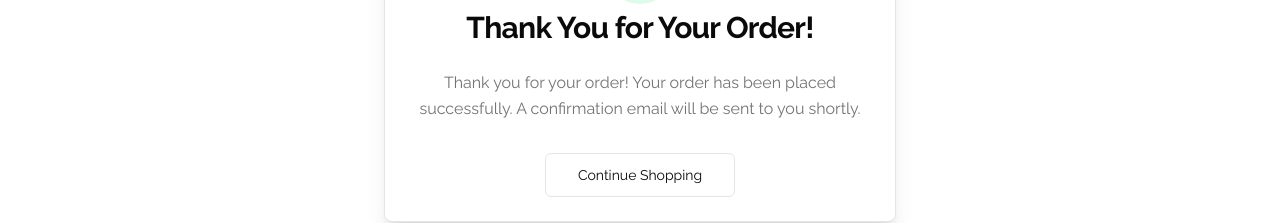
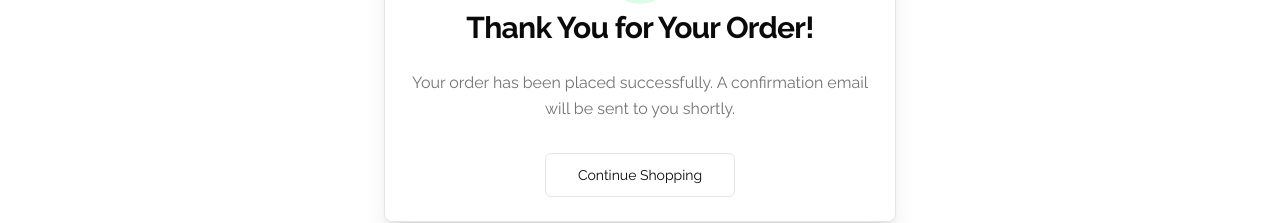
Before and after one commit to saiabhiram1228/BEEBOO, a Next.js app: page /order-confirmation in a window 1280 px wide. Shown: the part 222-445 px from the top of the page. Built offline with nearby package versions, Linux system fonts and the light colour scheme; no server answers; what @genkit-ai/googleai, genkit would draw is missing.

Commit message:
after payment its showing bee boo getting answer and verifying and placi

```diff
--- a/src/app/checkout/page.tsx
+++ b/src/app/checkout/page.tsx
@@ -1,3 +1,4 @@
+
 'use client';
 
 import { useCart } from '@/context/cart-context';
@@ -160,7 +161,7 @@ export default function CheckoutPage() {
             order_id: razorpayOrderId,
             handler: async function (paymentResponse: any) {
                 // Payment successful, now verify on server
-                toast({ title: "Payment Successful!", description: "Verifying and placing order..." });
+                toast({ title: "Payment Successful!", description: "Finalizing your order..." });
 
                 const verificationResult = await verifyPaymentAndUpdateOrder(
                     paymentResponse.razorpay_order_id,
@@ -173,7 +174,7 @@ export default function CheckoutPage() {
                     clearCart();
                     toast({
                         title: "Order Confirmed!",
-                        description: `Your order #${verificationResult.orderId?.substring(0, 6)} has been placed.`,
+                        description: "A confirmation will be sent to you shortly.",
                     });
                     router.push(`/order-confirmation?orderId=${verificationResult.orderId}&paymentId=${paymentResponse.razorpay_payment_id}`);
                 } else {
--- a/src/app/order-confirmation/page.tsx
+++ b/src/app/order-confirmation/page.tsx
@@ -23,7 +23,7 @@ function OrderConfirmationContent() {
                 </CardHeader>
                 <CardContent>
                     <p className="text-muted-foreground">
-                        Thank you for your order! Your order has been placed successfully. A confirmation email will be sent to you shortly.
+                        Your order has been placed successfully. A confirmation email will be sent to you shortly.
                     </p>
                     {orderId && (
                         <p className="mt-2 text-sm text-muted-foreground">
```
